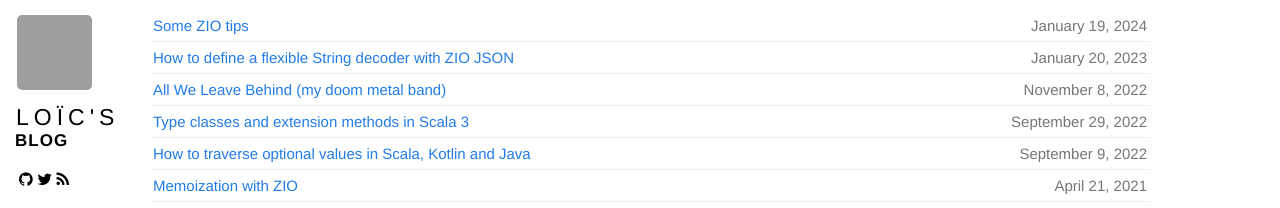
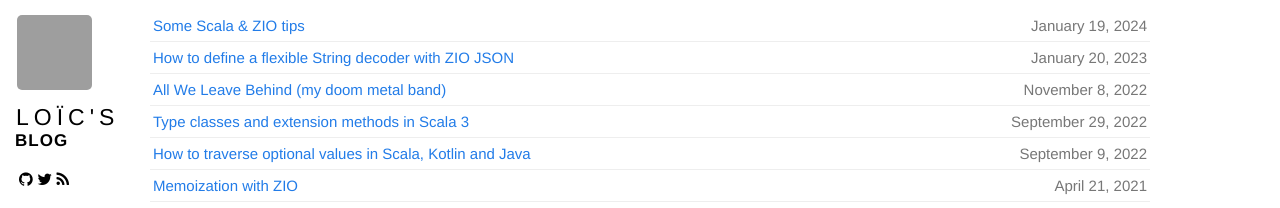
Before and after one commit to loicdescotte/loicdescotte.github.io, a Jekyll site: the page built from index.html, in a window 1280 px wide. Shown: the top 208 px of the page. Built offline with Jekyll 4.4.1, drawn with Linux system fonts in a browser that asks for light colours; nearby versions of some CDN libraries; grey boxes are pictures that could not be loaded.

Commit message:
Update 2024-01-19-scala-zio-tips.md

```diff
--- a/_posts/2024-01-19-scala-zio-tips.md
+++ b/_posts/2024-01-19-scala-zio-tips.md
@@ -1,6 +1,6 @@
 ---
 layout: post
-title: Some ZIO tips
+title: Some Scala & ZIO tips
 tags:
  - Scala
  - ZIO
@@ -11,7 +11,7 @@ tags:
  - Type classes
 ---
 
-To start this new year, let's see some ZIO tips snippets!
+To start this new year, let's see some Scala and ZIO tips snippets!
 
 ## How to cache queries with ZIO and ZQuery
 
```
Also changed, not shown: other parts of _posts/2024-01-19-scala-zio-tips.md (+1 -1 lines).
